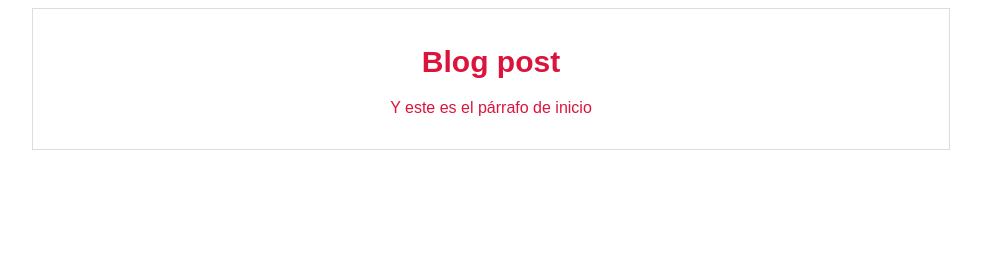
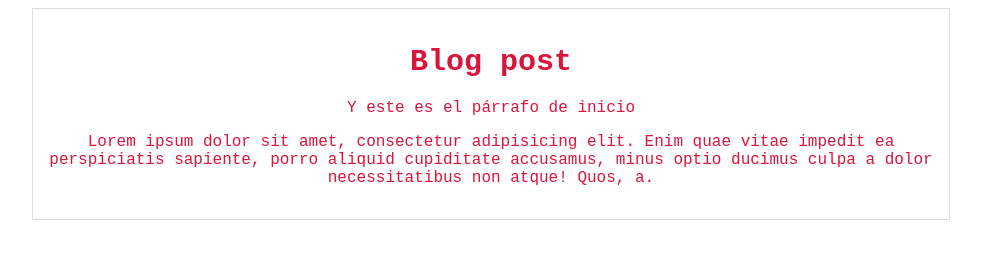
Before and after one commit to mauroquinteros/blog, a plain HTML site: page index.html in a window 1280 px wide. Shown: the whole page, without its empty margins (149-1130 px from the left). Drawn offline with Linux system fonts and the light colour scheme.

Commit message:
Agregando el contenido adicional y tipografía

```diff
--- a/css/style.css
+++ b/css/style.css
@@ -1,6 +1,6 @@
 body{
   color: crimson;
-  font-family: Arial, Helvetica, sans-serif;
+  font-family: 'Courier New', Courier, monospace, Helvetica, sans-serif;
   font-size: 16px;
 }
 h1{
--- a/index.html
+++ b/index.html
@@ -12,6 +12,7 @@
     <div id="post">
       <h1>Blog post</h1>
       <p>Y este es el párrafo de inicio</p>
+      <p>Lorem ipsum dolor sit amet, consectetur adipisicing elit. Enim quae vitae impedit ea perspiciatis sapiente, porro aliquid cupiditate accusamus, minus optio ducimus culpa a dolor necessitatibus non atque! Quos, a.</p>
     </div>
   </div>
 </body>
```
